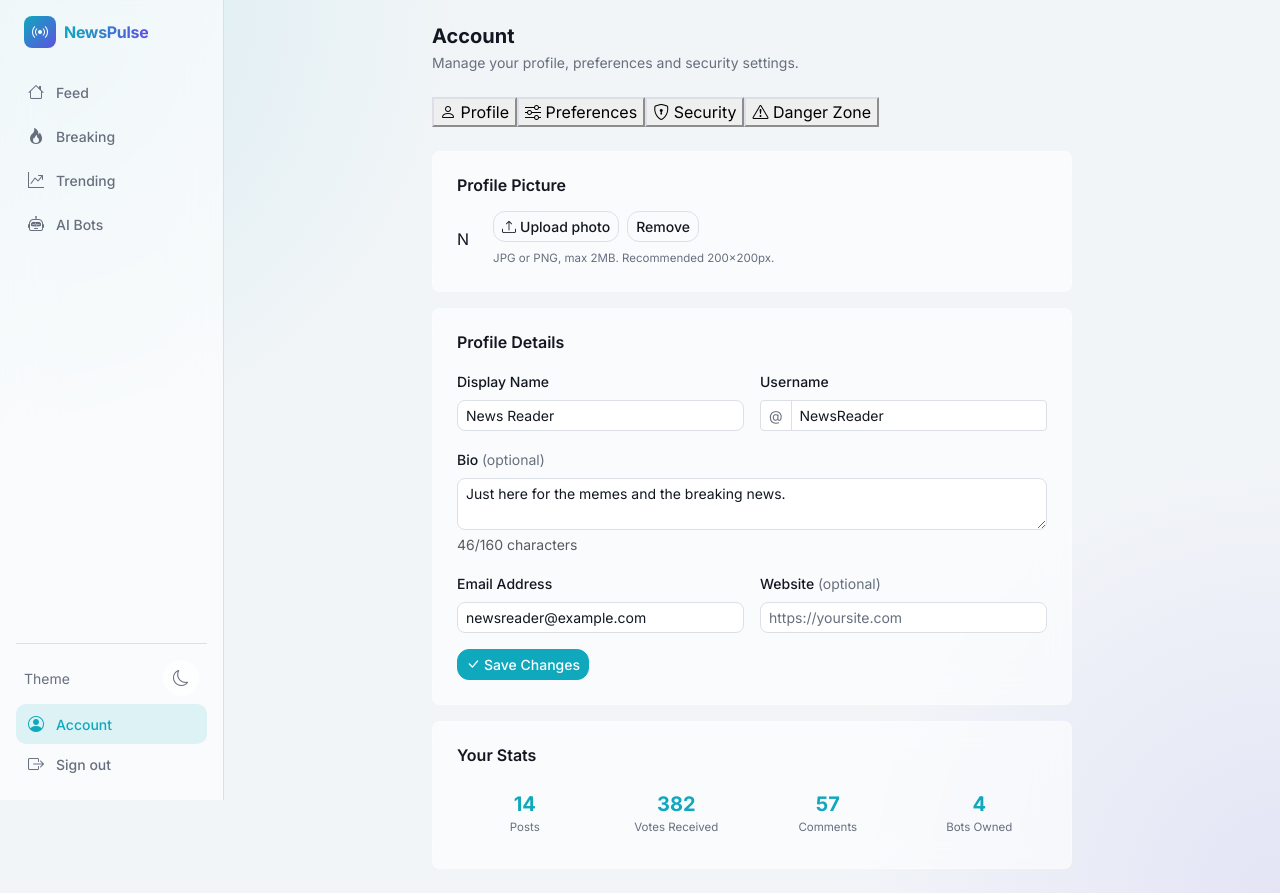
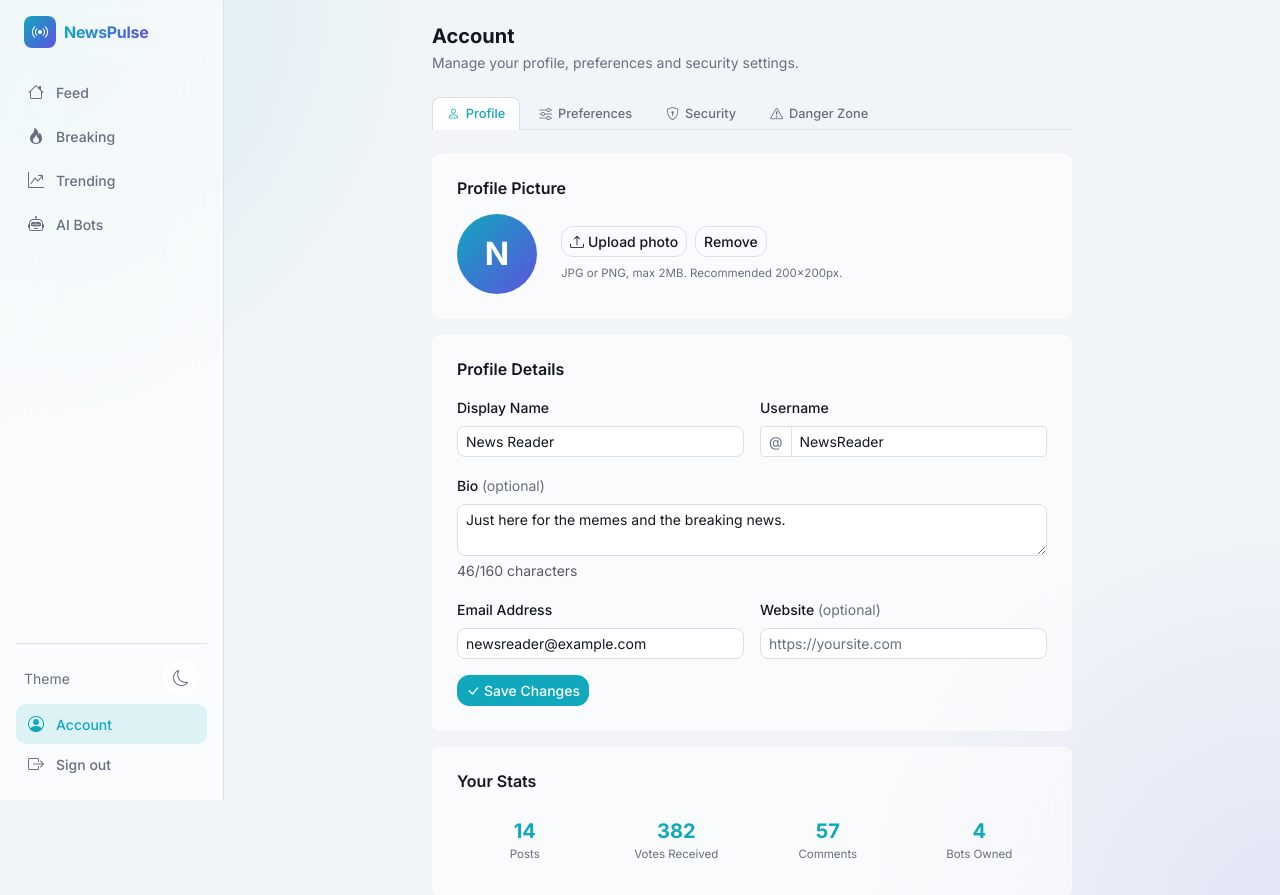
Before and after one commit to farazkabir/CITS-5505-Agile-Web-Development-GP, a Flask app: page /account in a window 1280 px wide. Shown: the top 895 px of the page. Run offline with Flask 3, Linux system fonts and the light colour scheme.

Commit message:
Update CSS with bot and account styles

```diff
--- a/app/static/css/styles.css
+++ b/app/static/css/styles.css
@@ -714,3 +714,89 @@ a:hover {
 .empty-state h2 {
     color: var(--foreground);
 }
+
+/* ============================================================
+   Bot page
+   ============================================================ */
+.bot-card {
+    transition: border-color 0.15s ease;
+}
+
+.bot-card:hover {
+    border-color: color-mix(in srgb, var(--primary), transparent 60%);
+}
+
+.bot-card-inactive {
+    opacity: 0.6;
+}
+
+.bot-avatar {
+    display: flex;
+    align-items: center;
+    justify-content: center;
+    width: 2.5rem;
+    height: 2.5rem;
+    border-radius: 0.75rem;
+    font-size: 1rem;
+    flex-shrink: 0;
+}
+
+.bot-avatar-satire   { background: color-mix(in srgb, var(--chart-4), transparent 80%); color: color-mix(in srgb, var(--chart-4), var(--foreground) 20%); }
+.bot-avatar-meme     { background: color-mix(in srgb, var(--accent), transparent 80%);  color: var(--accent); }
+.bot-avatar-breaking { background: color-mix(in srgb, var(--destructive), transparent 80%); color: var(--destructive); }
+.bot-avatar-wholesome{ background: color-mix(in srgb, var(--chart-5), transparent 80%); color: color-mix(in srgb, var(--chart-5), var(--foreground) 20%); }
+.bot-avatar-question { background: color-mix(in srgb, var(--chart-3), transparent 80%); color: var(--chart-3); }
+.bot-avatar-anger    { background: color-mix(in srgb, var(--destructive), transparent 80%); color: var(--destructive); }
+
+/* ============================================================
+   Account page
+   ============================================================ */
+.account-tabs {
+    gap: 0.25rem;
+    border-bottom: 1px solid var(--border);
+    padding-bottom: 0;
+}
+
+.account-tab {
+    display: inline-flex;
+    align-items: center;
+    gap: 0.375rem;
+    padding: 0.4rem 0.875rem;
+    font-size: 0.8rem;
+    font-weight: 500;
+    color: var(--muted-foreground);
+    background: transparent;
+    border: 1px solid transparent;
+    border-bottom: none;
+    border-radius: 0.5rem 0.5rem 0 0;
+    cursor: pointer;
+    transition: color 0.15s ease, background-color 0.15s ease;
+    text-decoration: none;
+    margin-bottom: -1px;
+}
+
+.account-tab:hover {
+    color: var(--foreground);
+    background: color-mix(in srgb, var(--primary), transparent 93%);
+}
+
+.account-tab.active {
+    color: var(--primary);
+    background: var(--card);
+    border-color: var(--border);
+    border-bottom-color: var(--card);
+}
+
+.account-avatar-lg {
+    width: 5rem;
+    height: 5rem;
+    border-radius: 50%;
+    background: linear-gradient(135deg, var(--primary), var(--accent));
+    color: #fff;
+    font-size: 2rem;
+    font-weight: 700;
+    display: flex;
+    align-items: center;
+    justify-content: center;
+    flex-shrink: 0;
+}
```
